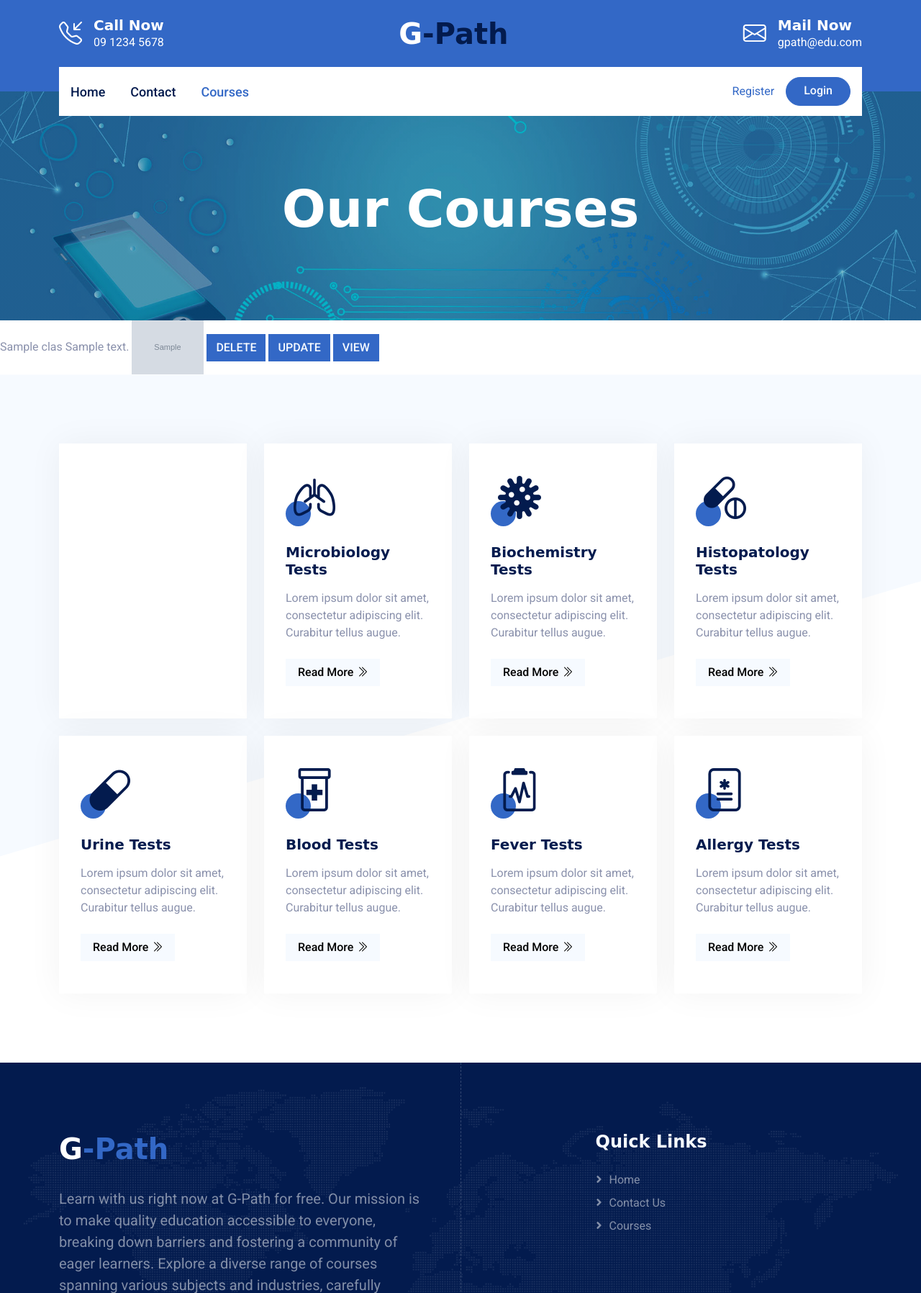
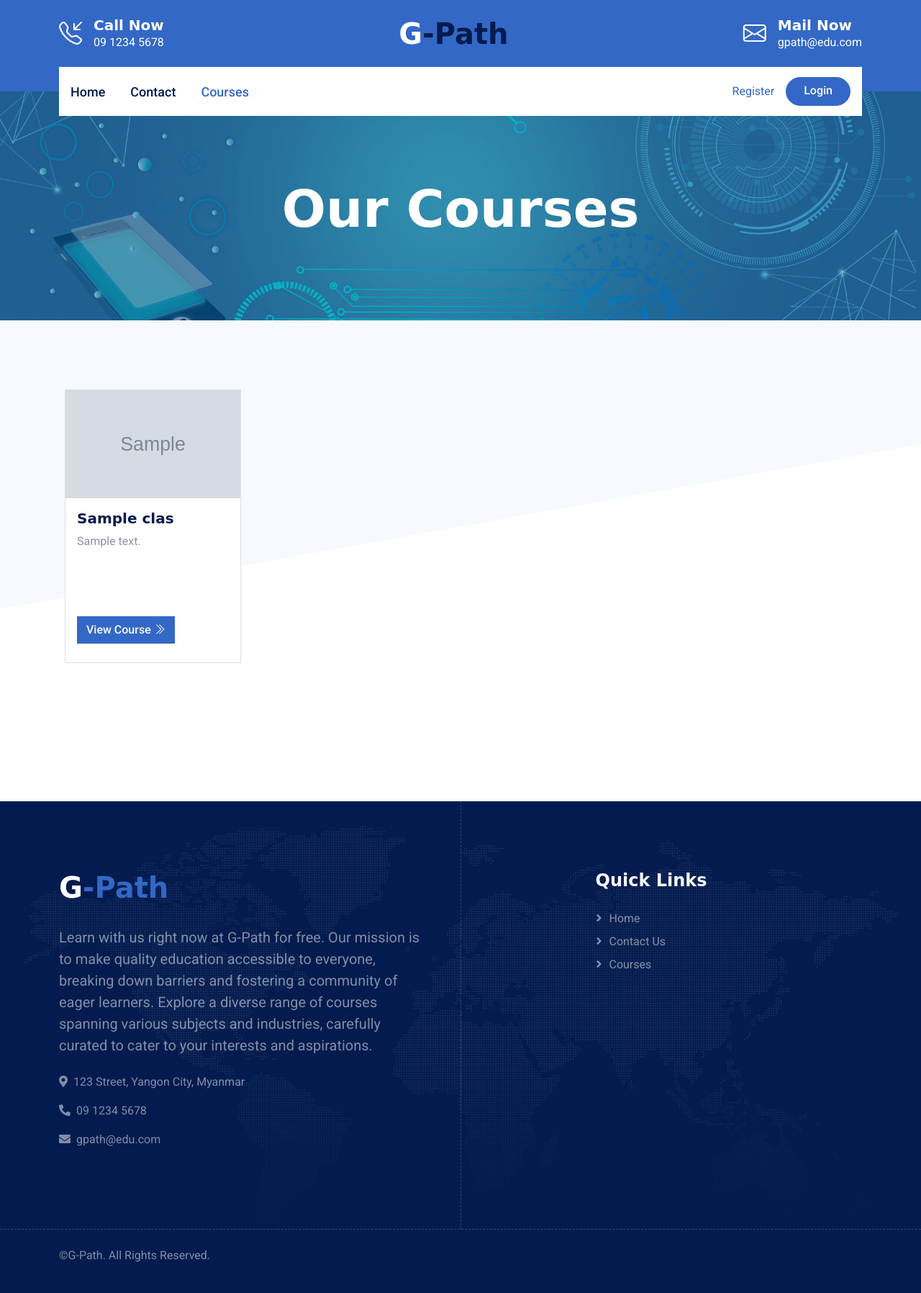
Before and after one commit to AbigailBiaktha/OnlineLearning, a PHP site: page /classes.php in a window 1280 px wide. Shown: the part 41-1837 px from the top of the page at 72% size. After the commit the page ends 1794 px from the top, so only its background shows below. Run offline with PHP 8.4, Linux system fonts and the light colour scheme; tables that the repository leaves empty or names only in its code hold one stand-in row (values such as "Sample post"); grey boxes marked "Sample" are stand-in pictures; some libraries are stand-ins or nearby versions; some web fonts are replaced.

Commit message:
finish classes page

```diff
--- a/classes.php
+++ b/classes.php
@@ -1,5 +1,4 @@
 <?php require_once(__DIR__ . "/layout/header.php"); ?>
-
 <!-- Page Header Start -->
 <div class="container-fluid page-header py-5 wow fadeIn" data-wow-delay="0.1s">
     <div class="container text-center py-5 mt-4">
@@ -10,87 +9,46 @@
 
 <?php include("./logic/class/readclass.php"); ?>
 <!-- Service Start -->
-<div class="container-fluid container-service py-5">
-    <div class="container py-5">
-        <div class="row g-4">
-            <div class="col-lg-3 col-md-6 wow fadeInUp" data-wow-delay="0.1s">
-                <div class="service-item">
+<div class="mb-5 pb-5">
+    <div class="container-fluid container-service py-5">
+        <div class="container py-5">
+            <div class="row g-4">
+                <?php while ($row = mysqli_fetch_assoc($result)) {  ?>
+                    <div class=" col-lg-3 col-md-6">
+                        <div class="card wow fadeInUp mx-2" data-wow-delay="0.1s" style="min-height: 380px; max-height: 380px;">
+                            <img class="card-img-top" src="<?php echo $row['image'] ?>" alt="Card image cap" style="min-height: 150px; max-height: 150px;">
+                            <div class="card-body">
+                                <h5 class="card-title"><?php echo mb_strimwidth($row['name'], 0, 20, "...") ?></h5>
+                                <p class="card-text" style="min-height: 100px; max-height: 100px;"><?php echo mb_strimwidth($row['description'], 0, 110, "...") ?></p>
+                                <?php if (!isset($_SESSION['loggedin'])) { ?>
+                                    <a onClick='enterClass()' class=" btn btn-primary">View Course<i class="bi bi-chevron-double-right ms-1"></i></a>
+                                <?php } else { ?>
+                                    <a href="./viewclass.php?id=<?php echo $row['id']; ?>" class="btn btn-primary">View Course<i class="bi bi-chevron-double-right ms-1"></i></a>
+                                <?php } ?>
+                            </div>
+                        </div>
+                    </div>
 
-                </div>
-            </div>
-            <div class="col-lg-3 col-md-6 wow fadeInUp" data-wow-delay="0.3s">
-                <div class="service-item">
-                    <div class="icon-box-primary mb-4">
-                        <i class="bi bi-lungs text-dark"></i>
-                    </div>
-                    <h5 class="mb-3">Microbiology Tests</h4>
-                        <p class="mb-4">Lorem ipsum dolor sit amet, consectetur adipiscing elit. Curabitur tellus augue.</p>
-                        <a class="btn btn-light px-3" href="">Read More<i class="bi bi-chevron-double-right ms-1"></i></a>
-                </div>
-            </div>
-            <div class="col-lg-3 col-md-6 wow fadeInUp" data-wow-delay="0.5s">
-                <div class="service-item">
-                    <div class="icon-box-primary mb-4">
-                        <i class="bi bi-virus text-dark"></i>
-                    </div>
-                    <h5 class="mb-3">Biochemistry Tests</h4>
-                        <p class="mb-4">Lorem ipsum dolor sit amet, consectetur adipiscing elit. Curabitur tellus augue.</p>
-                        <a class="btn btn-light px-3" href="">Read More<i class="bi bi-chevron-double-right ms-1"></i></a>
-                </div>
-            </div>
-            <div class="col-lg-3 col-md-6 wow fadeInUp" data-wow-delay="0.7s">
-                <div class="service-item">
-                    <div class="icon-box-primary mb-4">
-                        <i class="bi bi-capsule-pill text-dark"></i>
-                    </div>
-                    <h5 class="mb-3">Histopatology Tests</h4>
-                        <p class="mb-4">Lorem ipsum dolor sit amet, consectetur adipiscing elit. Curabitur tellus augue.</p>
-                        <a class="btn btn-light px-3" href="">Read More<i class="bi bi-chevron-double-right ms-1"></i></a>
-                </div>
-            </div>
-            <div class="col-lg-3 col-md-6 wow fadeInUp" data-wow-delay="0.1s">
-                <div class="service-item">
-                    <div class="icon-box-primary mb-4">
-                        <i class="bi bi-capsule text-dark"></i>
-                    </div>
-                    <h5 class="mb-3">Urine Tests</h4>
-                        <p class="mb-4">Lorem ipsum dolor sit amet, consectetur adipiscing elit. Curabitur tellus augue.</p>
-                        <a class="btn btn-light px-3" href="">Read More<i class="bi bi-chevron-double-right ms-1"></i></a>
-                </div>
-            </div>
-            <div class="col-lg-3 col-md-6 wow fadeInUp" data-wow-delay="0.3s">
-                <div class="service-item">
-                    <div class="icon-box-primary mb-4">
-                        <i class="bi bi-prescription2 text-dark"></i>
-                    </div>
-                    <h5 class="mb-3">Blood Tests</h4>
-                        <p class="mb-4">Lorem ipsum dolor sit amet, consectetur adipiscing elit. Curabitur tellus augue.</p>
-                        <a class="btn btn-light px-3" href="">Read More<i class="bi bi-chevron-double-right ms-1"></i></a>
-                </div>
-            </div>
-            <div class="col-lg-3 col-md-6 wow fadeInUp" data-wow-delay="0.5s">
-                <div class="service-item">
-                    <div class="icon-box-primary mb-4">
-                        <i class="bi bi-clipboard2-pulse text-dark"></i>
-                    </div>
-                    <h5 class="mb-3">Fever Tests</h4>
-                        <p class="mb-4">Lorem ipsum dolor sit amet, consectetur adipiscing elit. Curabitur tellus augue.</p>
-                        <a class="btn btn-light px-3" href="">Read More<i class="bi bi-chevron-double-right ms-1"></i></a>
-                </div>
-            </div>
-            <div class="col-lg-3 col-md-6 wow fadeInUp" data-wow-delay="0.7s">
-                <div class="service-item">
-                    <div class="icon-box-primary mb-4">
-                        <i class="bi bi-file-medical text-dark"></i>
-                    </div>
-                    <h5 class="mb-3">Allergy Tests</h4>
-                        <p class="mb-4">Lorem ipsum dolor sit amet, consectetur adipiscing elit. Curabitur tellus augue.</p>
-                        <a class="btn btn-light px-3" href="">Read More<i class="bi bi-chevron-double-right ms-1"></i></a>
-                </div>
+
+                <?php } ?>
+
             </div>
         </div>
     </div>
 </div>
-<!-- Service End -->
+
+
+
+<script>
+    function enterClass() {
+        var enterClass = confirm("You must be log in to view the course?");
+        if (enterClass) {
+            // If the user clicks "OK" in the confirmation dialog, proceed with the logout
+            window.location.href = "login.php";
+        } else {
+            // If the user clicks "Cancel" in the confirmation dialog, do nothing (or handle it as needed)
+        }
+    }
+</script>
 
 <?php require_once(__DIR__ . "/layout/footer.php"); ?>
--- a/index.php
+++ b/index.php
@@ -12,7 +12,7 @@
                             <div class="col-lg-7 text-start">
                                 <h1 class="display-1 text-white animated slideInRight mb-3">Best Place to Learn Online</h1>
                                 <p class="mb-5 animated slideInRight">Learn with G-Path for free, the best online learning platform where you can get to study with certified teachers with no cost at all.</p>
-                                <a href="" class="btn btn-primary py-3 px-5 animated slideInRight">View Courses</a>
+                                <a href="classes.php" class="btn btn-primary py-3 px-5 animated slideInRight">View Courses</a>
                             </div>
                         </div>
                     </div>
@@ -26,7 +26,7 @@
                             <div class="col-lg-7 text-end">
                                 <h1 class="display-1 text-white animated slideInLeft mb-3">Learn Anywhere, Anytime You Like</h1>
                                 <p class="mb-5 animated slideInLeft">You can learn with us from anywhere, anytime as you like with so many courses available.</p>
-                                <a href="" class="btn btn-primary py-3 px-5 animated slideInLeft">View Courses</a>
+                                <a href="classes.php" class="btn btn-primary py-3 px-5 animated slideInLeft">View Courses</a>
                             </div>
                         </div>
                     </div>
--- a/layout/header.php
+++ b/layout/header.php
@@ -103,8 +103,24 @@
                             <a class="m-2" href="registration.php">Register</a>
                             <a class="btn btn-primary rounded-pill ms-2 px-4" href="login.php">Login</a>
                         </div>
+                    <?php } else { ?>
+                        <div class="ms-auto d-none d-lg-flex">
+                            <a class="btn btn-danger rounded-pill ms-2 px-4" onclick="confirmLogout()">Logout</a>
+                        </div>
                     <?php } ?>
                 </div>
             </nav>
         </div>
     </div>
+
+    <script>
+        function confirmLogout() {
+            var confirmLogout = confirm("Are you sure you want to logout?");
+            if (confirmLogout) {
+                // If the user clicks "OK" in the confirmation dialog, proceed with the logout
+                window.location.href = "logout.php";
+            } else {
+                // If the user clicks "Cancel" in the confirmation dialog, do nothing (or handle it as needed)
+            }
+        }
+    </script>
--- a/layout/loginNavbar.php
+++ b/layout/loginNavbar.php
@@ -5,7 +5,8 @@
     <meta charset="UTF-8">
     <meta name="viewport" content="width=device-width, initial-scale=1.0">
     <link rel="stylesheet" href="./css/loginNavbar.css">
-    <title>Your Website</title>
+    <title>G-Path</title>
+    <link href="img/favicon.png" rel="icon">
 </head>
 
 <body>
--- a/logic/class/readclass.php
+++ b/logic/class/readclass.php
@@ -4,18 +4,3 @@ require_once(__DIR__ . "/../connect.php");
 
 $sql = "SELECT * FROM class";
 $result = mysqli_query($conn, $sql);
-
-
-while ($row = mysqli_fetch_assoc($result)) {
-    echo "
-    <tr>
-    <td>$row[name]</td>
-    <td>$row[description]</td>
-    <td><img src='$row[image]' width='100'></td>
-
-    <td><a href='./logic/class/deleteclass.php?id=$row[id]'><button type='button' class='btn btn-primary'>DELETE</button></a>
-    <a href='./updateIndex.php?id=$row[id]'><button type='button' class='btn btn-primary'>UPDATE</button></a>
-    <a href='./viewclass.php?id=$row[id]'><button type='button' class='btn btn-primary'>VIEW</button></a></td>
-    </tr>
-    ";
-}
--- a/logout.php
+++ b/logout.php
@@ -1,5 +1,4 @@
 <?php
 session_start();
 session_destroy();
-header("Location: login.php");
-?>
+header("Location: index.php");
```
Also changed, not shown: login.php (+13 -0 lines), storage/classImage/1701332452_project_final.png (added).
